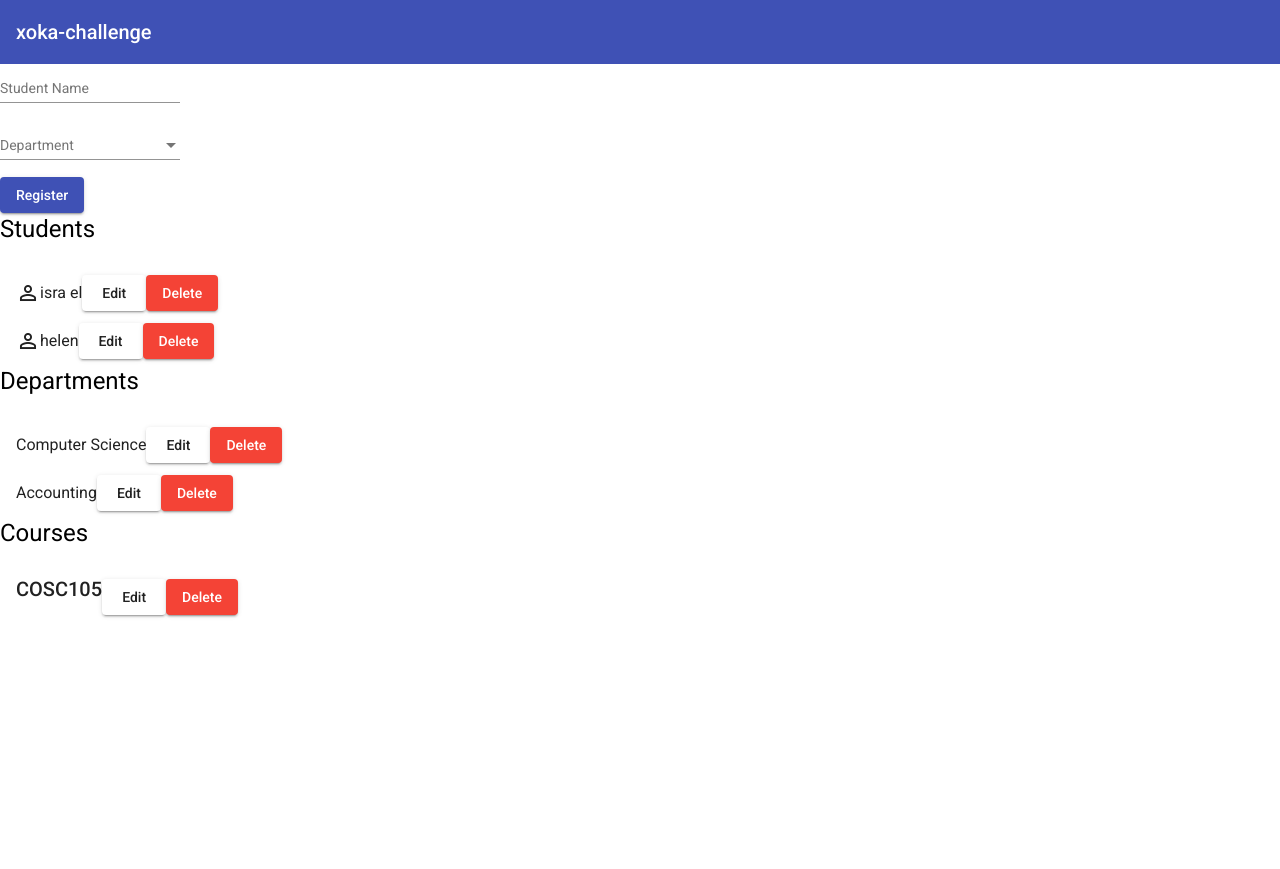
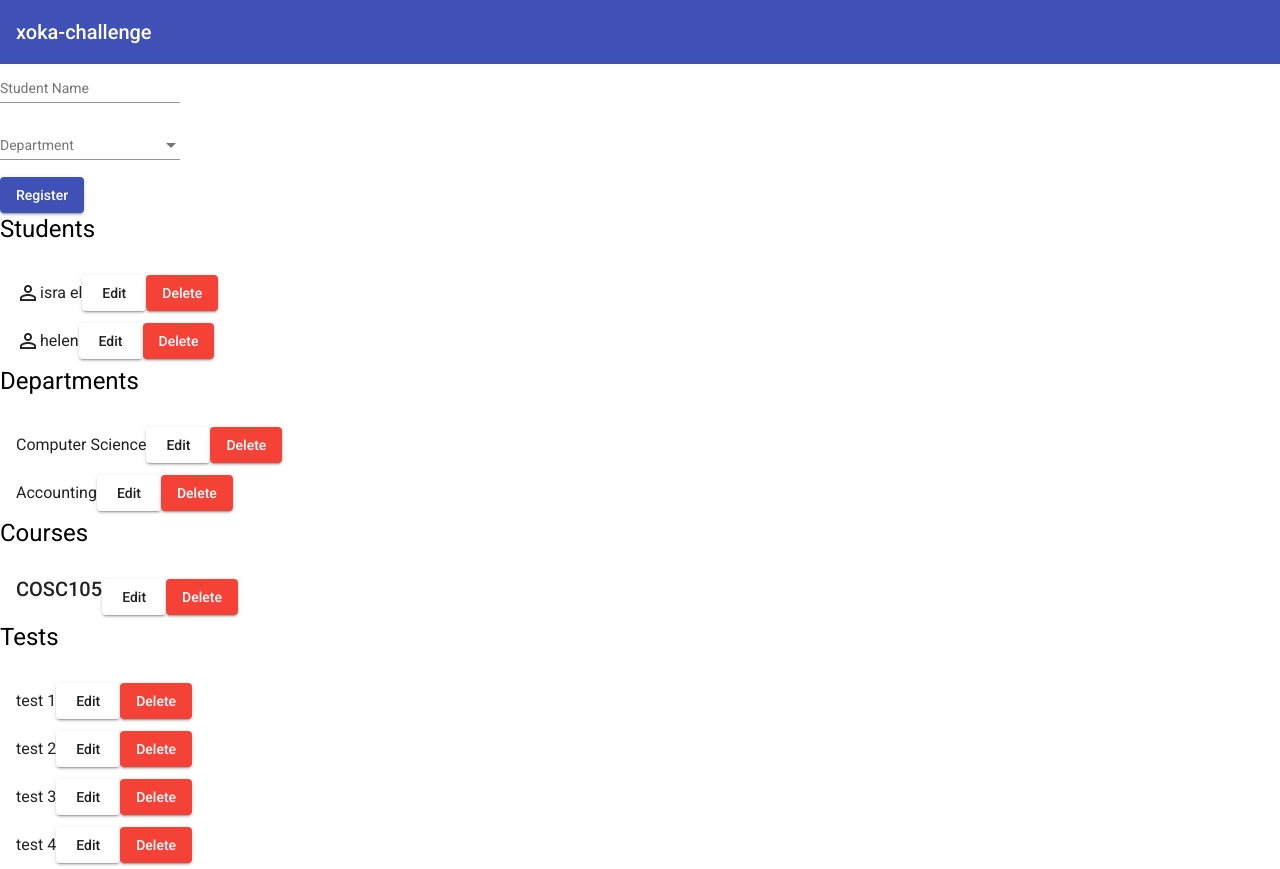
Before and after one commit to vernu/xoka-angular-challenge, an Angular app: page / in a window 1280 px wide. Before the commit the page ends 800 px from the top, so only its background shows below. Built offline with nearby package versions, Linux system fonts and the light colour scheme.

Commit message:
test list

```diff
--- a/src/app/app.component.html
+++ b/src/app/app.component.html
@@ -10,5 +10,8 @@
     <app-student-list></app-student-list>
     <app-department-list></app-department-list>
     <app-course-list></app-course-list>
+
+
+    <app-test-list></app-test-list>
   </div>
 </div>
--- a/src/app/app.module.ts
+++ b/src/app/app.module.ts
@@ -20,6 +20,7 @@ import { DepartmentListComponent } from './components/department-list/department
 import { CourseListComponent } from './components/course-list/course-list.component';
 import { StudentRegisterFormComponent } from './components/student-register-form/student-register-form.component';
 import { FormsModule } from '@angular/forms';
+import { TestListComponent } from './components/test-list/test-list.component';
 
 @NgModule({
   declarations: [
@@ -28,6 +29,7 @@ import { FormsModule } from '@angular/forms';
     DepartmentListComponent,
     CourseListComponent,
     StudentRegisterFormComponent,
+    TestListComponent,
   ],
   imports: [
     BrowserModule,
--- /dev/null
+++ b/src/app/components/test-list/test-list.component.html
@@ -0,0 +1,11 @@
+<div>
+  <h1>Tests</h1>
+  <mat-list role="list">
+    <mat-list-item role="listitem" *ngFor="let test of tests">
+      {{ test.title }}
+
+      <button mat-raised-button>Edit</button>
+      <button mat-raised-button color="warn">Delete</button>
+    </mat-list-item>
+  </mat-list>
+</div>
--- /dev/null
+++ b/src/app/components/test-list/test-list.component.ts
@@ -0,0 +1,17 @@
+import { Component, OnInit } from '@angular/core';
+import { Test } from 'src/app/models/test';
+import { TestService } from 'src/app/services/test.service';
+
+@Component({
+  selector: 'app-test-list',
+  templateUrl: './test-list.component.html',
+  styleUrls: ['./test-list.component.css'],
+})
+export class TestListComponent implements OnInit {
+  tests: Test[];
+  constructor(private testService: TestService) {
+    this.tests = testService.getTests();
+  }
+
+  ngOnInit(): void {}
+}
--- a/src/app/models/test.ts
+++ b/src/app/models/test.ts
@@ -1,9 +1,9 @@
 import { Department } from './department';
 
 export class Test {
-  department: Department;
   title: string;
   content: string;
   percentage: number;
+  department?: Department;
   date?: Date;
 }
--- /dev/null
+++ b/src/app/services/test.service.ts
@@ -0,0 +1,39 @@
+import { Injectable } from '@angular/core';
+import { Test } from '../models/test';
+
+@Injectable({
+  providedIn: 'root',
+})
+export class TestService {
+  constructor() {}
+
+  tests: Test[] = [
+    {
+      title: 'test 1',
+      content: 'test 1 content',
+      percentage: 15,
+    },
+
+    {
+      title: 'test 2',
+      content: 'test 2 content',
+      percentage: 20,
+    },
+
+    {
+      title: 'test 3',
+      content: 'test 3 content',
+      percentage: 25,
+    },
+
+    {
+      title: 'test 4',
+      content: 'test 4 content',
+      percentage: 30,
+    },
+  ];
+
+  getTests(): Test[] {
+    return this.tests;
+  }
+}
```
Also changed, not shown: src/app/components/test-list/test-list.component.css (added), 2 other files (tests, documents, lock files or other folders).
